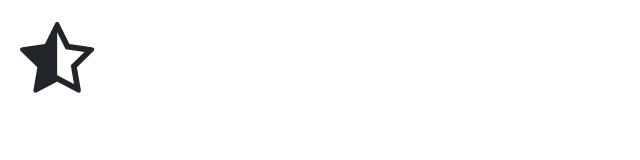
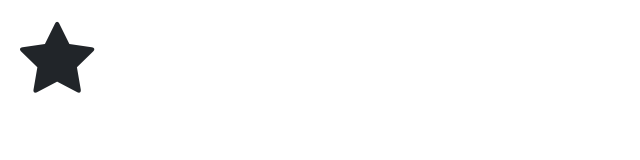
Before and after one commit to amarildo18/mosh-trainning, an Angular app: page / in a window 1280 px wide. Shown: the top 160 px of the page, without its empty margins (0-640 px from the left). Built offline with nearby package versions, Linux system fonts and the light colour scheme.

Commit message:
#5-Building re-usable component: 3 Input property

```diff
--- a/src/app/app.component.html
+++ b/src/app/app.component.html
@@ -1,3 +1,3 @@
 <!-- <app-courses></app-courses> -->
 <!-- <app-authors></app-authors> -->
-<app-favorite></app-favorite>
+<app-favorite [isFavorite]="post.isFavorite"></app-favorite>
--- a/src/app/app.component.ts
+++ b/src/app/app.component.ts
@@ -9,5 +9,9 @@ import { faCoffee } from '@fortawesome/free-solid-svg-icons';
 })
 export class AppComponent {
   title = 'mosh-trainning';
-  faCoffee = faCoffee;
+
+  post = {
+    title: 'Meu primeiro post',
+    isFavorite: true
+  }
 }
--- a/src/app/favorite/favorite.component.ts
+++ b/src/app/favorite/favorite.component.ts
@@ -1,4 +1,4 @@
-import { Component, OnInit } from '@angular/core';
+import { Component, Input, OnInit } from '@angular/core';
 
 @Component({
   selector: 'app-favorite',
@@ -7,7 +7,7 @@ import { Component, OnInit } from '@angular/core';
 })
 export class FavoriteComponent implements OnInit {
 
-  isFavorite = false;
+  @Input() isFavorite = false;
 
   constructor() { }
 
```
